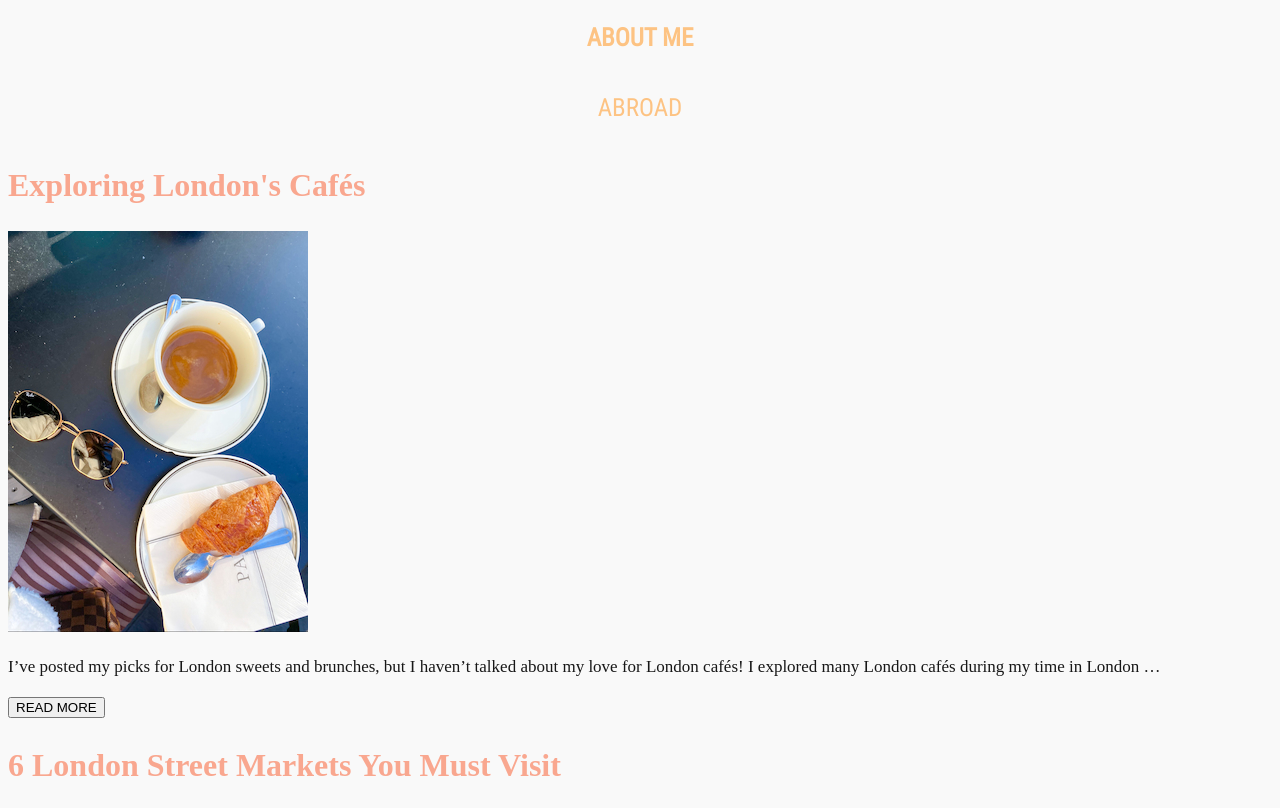
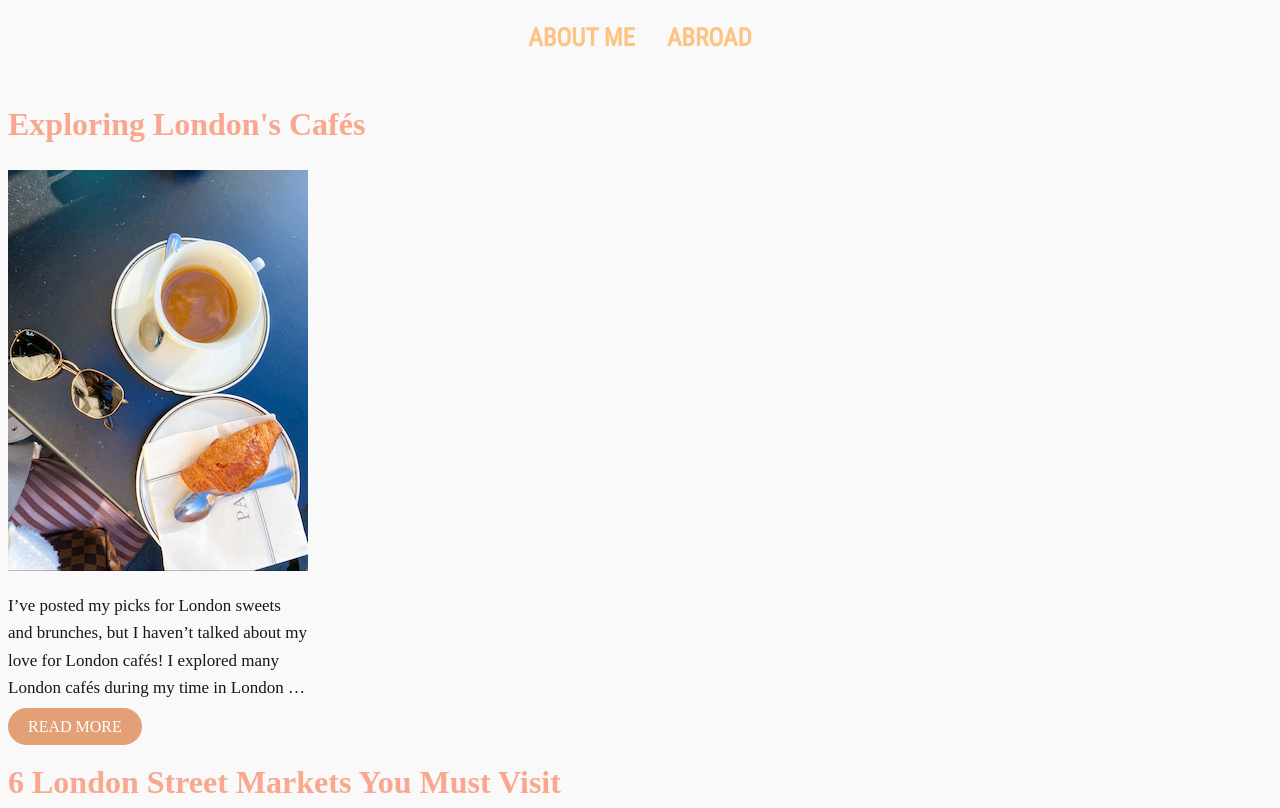
Before and after one commit to alessandrakf/idm222-ark363, a plain HTML site: page index.html in a window 1280 px wide. Shown: the part 136-944 px from the top of the page. Drawn offline with Linux system fonts and the light colour scheme; a web font is replaced by a local one.

Commit message:
Changes to homepage and stylesheet

```diff
--- a/index.html
+++ b/index.html
@@ -22,14 +22,13 @@
 <nav class="topnav">
     <h3><a href="about-me" target="_blank">ABOUT ME</a></h3>
     <div class="dropdown">
-        <button class="dropbtn">ABROAD</button>
+        <div class="topnav-abroad"><h3>ABROAD</h3></div>
         <div class="dropdown-content">
             <a href="amsterdam.html" target="_blank">Amsterdam</a>
             <a href="barcelona.html" target="_blank">Barcelona</a>
             <a href="london.html" target="_blank">London</a>
             <a href="paris.html" target="_blank">Paris</a>
         </div>
-
     </div>
 </nav>
 </header>
@@ -41,7 +40,7 @@
     <h2><a href="london-cafés.html" target="_blank">Exploring London's Cafés</a></h2>
     <img src="images/london-cafes/london-cafes-main-large.jpeg" alt="a croissant and espresso pictured on a black table with a pair of Ray Ban sunglasses">
     <p>I’ve posted my picks for London sweets and brunches, but I haven’t talked about my love for London cafés! I explored many London cafés during my time in London …</p>
-    <button class="readmore" id="readmorecafe">READ MORE</button>
+    <a href="london-cafés.html" class="readmore">READ MORE</a>
 </section>
 
 <!-- LONDON MARKETS BLOG POST -->
@@ -49,7 +48,7 @@
     <h2><a href="london-markets.html" target="_blank">6 London Street Markets You Must Visit</a></h2>
     <img src="images/london-markets/london-markets-main-small.JPG" alt="one of the brick walls in Borough Market in London which is painted white and reads 'Established 1756 Borough Market 'Variety & Quality'">
     <p>While studying abroad in London, I was obsessed with the abundance of street food and markets that are in and around London ...</p>
-<button class="readmore" id="readmoremarkets">READ MORE</button>
+    <a href="london-markets.html" class="readmore">READ MORE</a>
 </section>
 
 <!-- LONDON DESSERTS BLOG POST -->
@@ -57,7 +56,7 @@
     <h2><a href="london-desserts.html" target="_blank">10 of the Best Dessert Spots in London</a></h2>
     <img src="images/london-desserts/london-desserts-main-small.JPG" alt="a chocolate cookie with vanilla ice cream on top and chocolate drizzle on top, topped with a chocolate square that reads 'Chin Chin Ice Cream">
     <p>During my time studying abroad in London I made it a priority to seek out all of the best dessert spots in London ...</p>
-<button class="readmore" id="readmoredessert">READ MORE</button>
+    <a href="london-dessert.html" class="readmore">READ MORE</a>
 </section>
 
 <!-- PARIS BLOG POST -->
@@ -65,7 +64,7 @@
     <h2><a href="paris.html" target="_blank">Weekend in Paris: What to See + Where to Eat</a></h2>
     <img src="images/paris/paris-main-small.JPG" target="_blank" alt="picture of the top half of buildings in Paris with clouds in the morning sky">
     <p>I visited the romantic city of Paris during Valentine's Day weekend in 2020 while studying abroad in London ...</p>
-<button class="readmore" id="readmoreparis">READ MORE</button>
+    <a href="prais.html" class="readmore">READ MORE</a>
 </section>
 
 <!-- LONDON BRUNCH BLOG POST -->
@@ -73,7 +72,7 @@
     <h2><a href="london-brunch.html" target="_blank">My Guide to the Best Brunch Spots in London</a></h2>
     <img src="images/london-brunch/london-brunch-main-small.JPG" alt="overhead picture of a table filled with different brunch foods on colorful plates from Farm Girl in London">
     <p>If you’ve read any of my other blog posts, you know I go crazy over brunch! When on vacations and weekends it is my favorite …</p>
-    <button class="readmore" id="readmorebrunch">READ MORE</button>
+    <a href="london-brunch.html" class="readmore">READ MORE</a>
 </section>
 
 <!-- BARCELONA BLOG POST -->
@@ -81,15 +80,14 @@
     <h2><a href="barcelona.html" target="_blank">Weekend in Barcelona: What to Eat + See</a></h2>
     <img src="images/barcelona/barcelona-main-small.JPG" target="_blank" alt="overhead picture of a table with brunch items, including french toast, a burrito, and a cinnamon roll from Brunch and Cake in Barcelona">
     <p>Barcelona was simply a dream. Up until visiting, I had not fallen so fast and hard in love with a place ...</p>
-<button class="readmore" id="readmorebarcelona">READ MORE</button>
-</section>
+    <a href="barcelona.html" class="readmore">READ MORE</a></section>
 
 <!-- AMSTERDAM BLOG POST -->
 <section class="section amsterdam">
     <h2><a href="amsterdam.html" target="_blank">Weekend in Amsterdam: Best Spots to Eat + Drink</a></h2>
     <img src="images/amsterdam/amsterdam-main-small.JPG" target="_blank" alt="picture of a canal in Amsterdam with buildings lining the water">
     <p>Can I just start by saying that Amsterdam is one of the most interesting places I’ve ever been?! The city is the capital of the Netherlands and has many unique …</p>
-<button class="readmore" id="readmoreamsterdam">READ MORE</button>
+    <a href="amsterdam.html" class="readmore">READ MORE</a>
 </section>
 
 </div>
@@ -101,6 +99,7 @@
     <img src="images/about-me-small.JPG" alt="picture of myself (Alessandra) looking back and smiling at the camera with black leather leggins on, an oversized t-shirt and a black mini shoulder bag on">
     <h3>Hi, I'm Alessandra!</h3>
     <p>Welcome to my blog! I'm Alessandra and I'm a college student from Philadelphia. I'm passionate about food, travel and wellness, which I share here. I hope you enjoy this small portion of me and look out for more exciting things to come and you can find me on Instagram!</p>
+    <a href="about-me.html" class="readmore">READ MORE</a>
 </section>
 </aside>
 
--- a/stylesheet.css
+++ b/stylesheet.css
@@ -28,6 +28,10 @@
 
 * {
     box-sizing: border-box;
+}
+
+img {
+    max-width: 100%;
 }
 
 body {
@@ -77,14 +81,26 @@ a {
 
  .topnav a {
     color: #FDC383;
+    padding-right: 1rem;
+    padding-left: 1rem;
  }
 
- .dropbtn {
-     background-color: transparent;
+.topnav a:hover {
+    color: #F9A78F;
+}
+
+ .topnav {
+     display: flex;
+     flex-direction: row;
+     justify-content: center;
+ }
+
+ .topnav-abroad {
      color: #FDC383;
      font-family: 'Roboto';
-     padding: 16px;
      font-size: 25px;
+     padding-right: 1rem;
+     padding-left: 1rem;
      border: none;
  }
 
@@ -110,9 +126,37 @@ a {
  }
 
  .dropdown-content a:hover {
-     color: #FDC383;
+     color: #F9A78F;
  }
 
  .dropdown:hover .dropdown-content {
-     display: block;
+     display: flex;
+     flex-direction: column;
+     text-align: left;
  }
+
+ .grid p {
+     max-width: 300px;
+ }
+
+ .aboutme p {
+     max-width: 300px;
+ }
+
+ a.readmore {
+    background-color: #E39F76;
+    color: white;
+    padding: 10px 20px;
+    text-decoration: none;
+    border-radius: 25px;
+    justify-content: center;
+    max-width: 300px;
+}
+
+a.readmore:hover {
+    background-color: #F3C9B1;
+}
+
+h2 a:hover {
+    color: #FFD9CD;
+}
```
Also changed, not shown: 2 other files.
